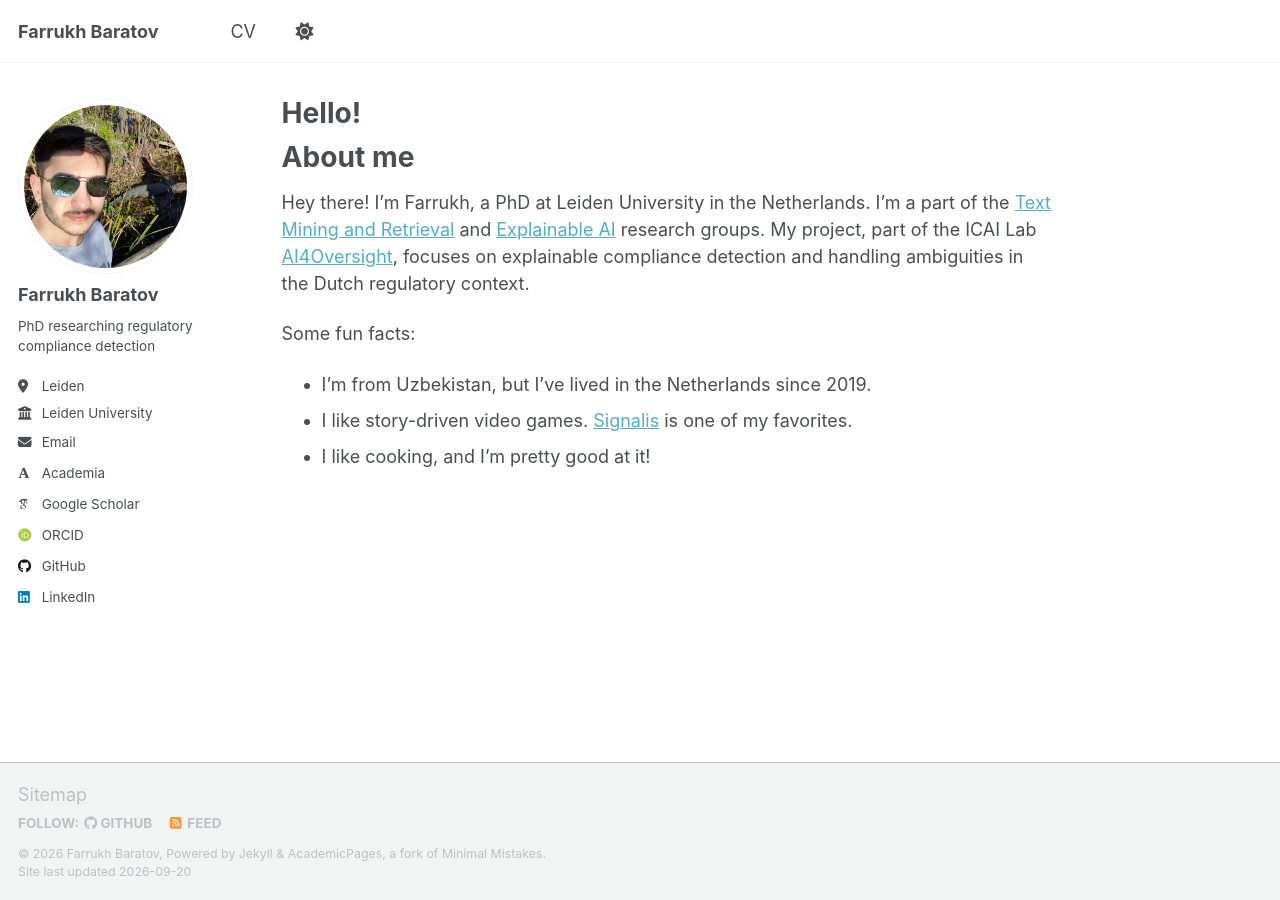
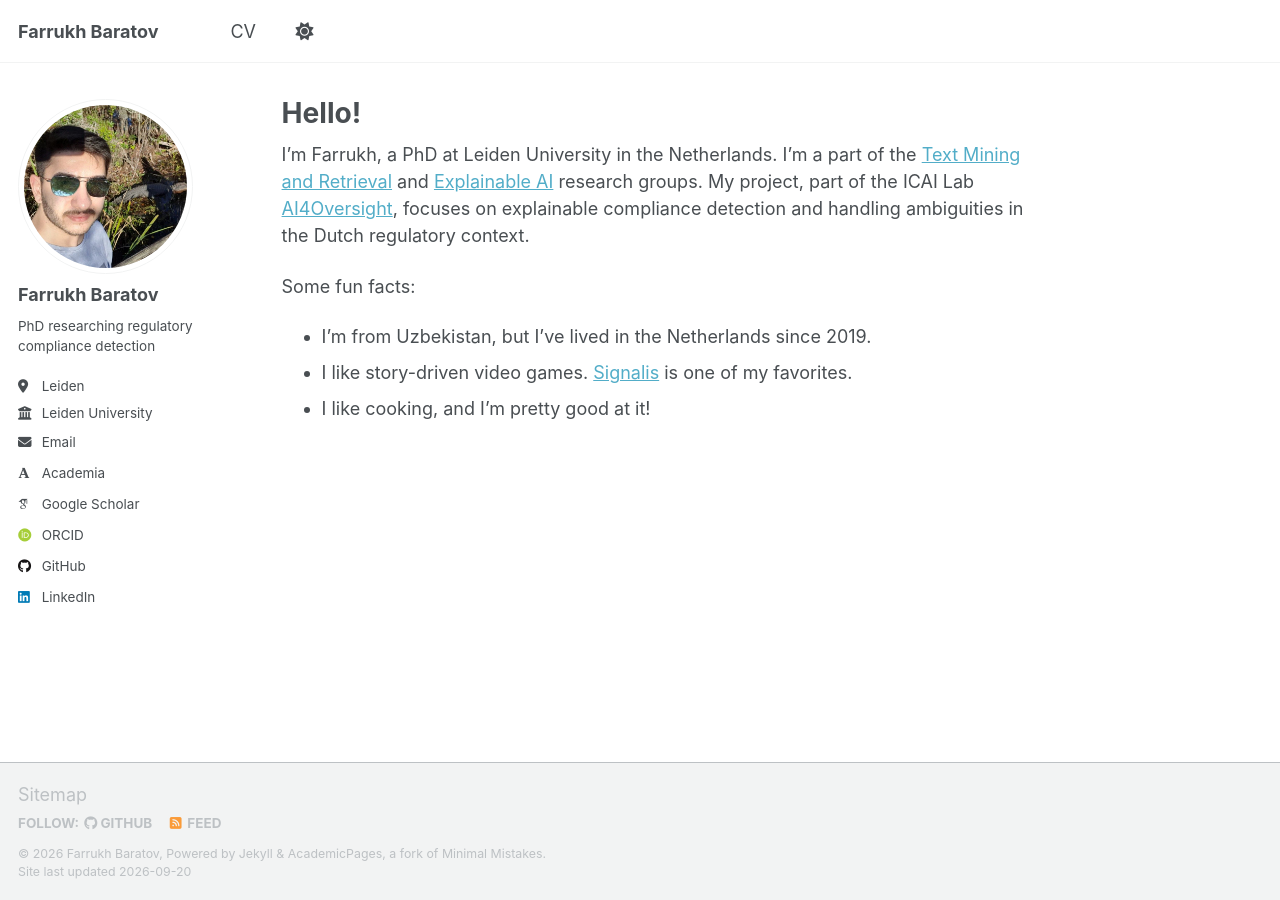
Before and after one commit to fbaratov/fbaratov.github.io, a Jekyll site: the page built from _pages/about.md, in a window 1280 px wide. Built offline with Jekyll 4.4.1, drawn with Linux system fonts in a browser that asks for light colours; some web fonts are replaced; a script that is not in the unit is left out.

Commit message:
updated about md

```diff
--- a/_pages/about.md
+++ b/_pages/about.md
@@ -7,9 +7,7 @@ redirect_from:
   - /about.html
 ---
 
-About me
-====
-Hey there! I'm Farrukh, a PhD at Leiden University in the Netherlands. I'm a part of the [Text Mining and Retrieval](https://tmr.liacs.nl/) and [Explainable AI](https://www.nikivanstein.nl/xai-group/) research groups.
+I'm Farrukh, a PhD at Leiden University in the Netherlands. I'm a part of the [Text Mining and Retrieval](https://tmr.liacs.nl/) and [Explainable AI](https://www.nikivanstein.nl/xai-group/) research groups.
 My project, part of the ICAI Lab [AI4Oversight](https://www.ai4oversight.nl/), focuses on explainable compliance detection and handling ambiguities in the Dutch regulatory context.
 
 Some fun facts:
```
